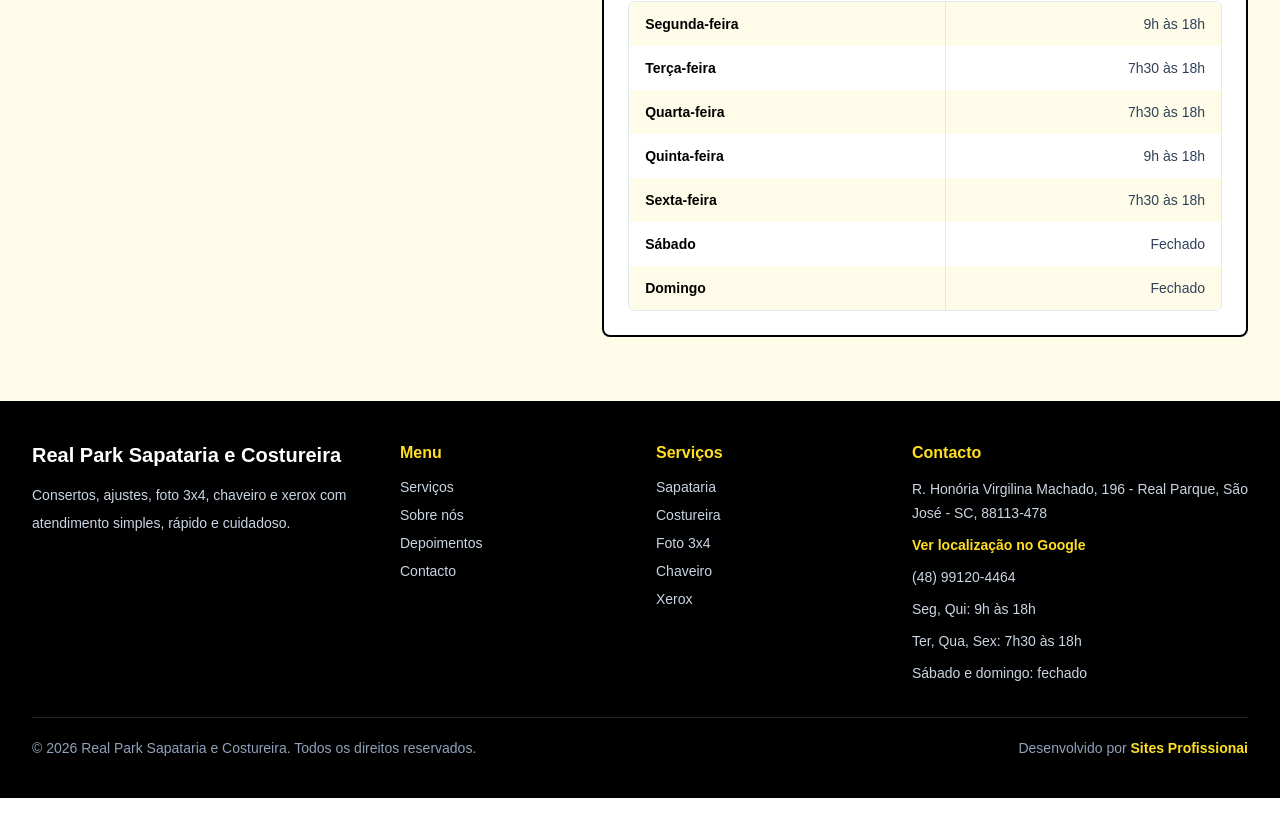
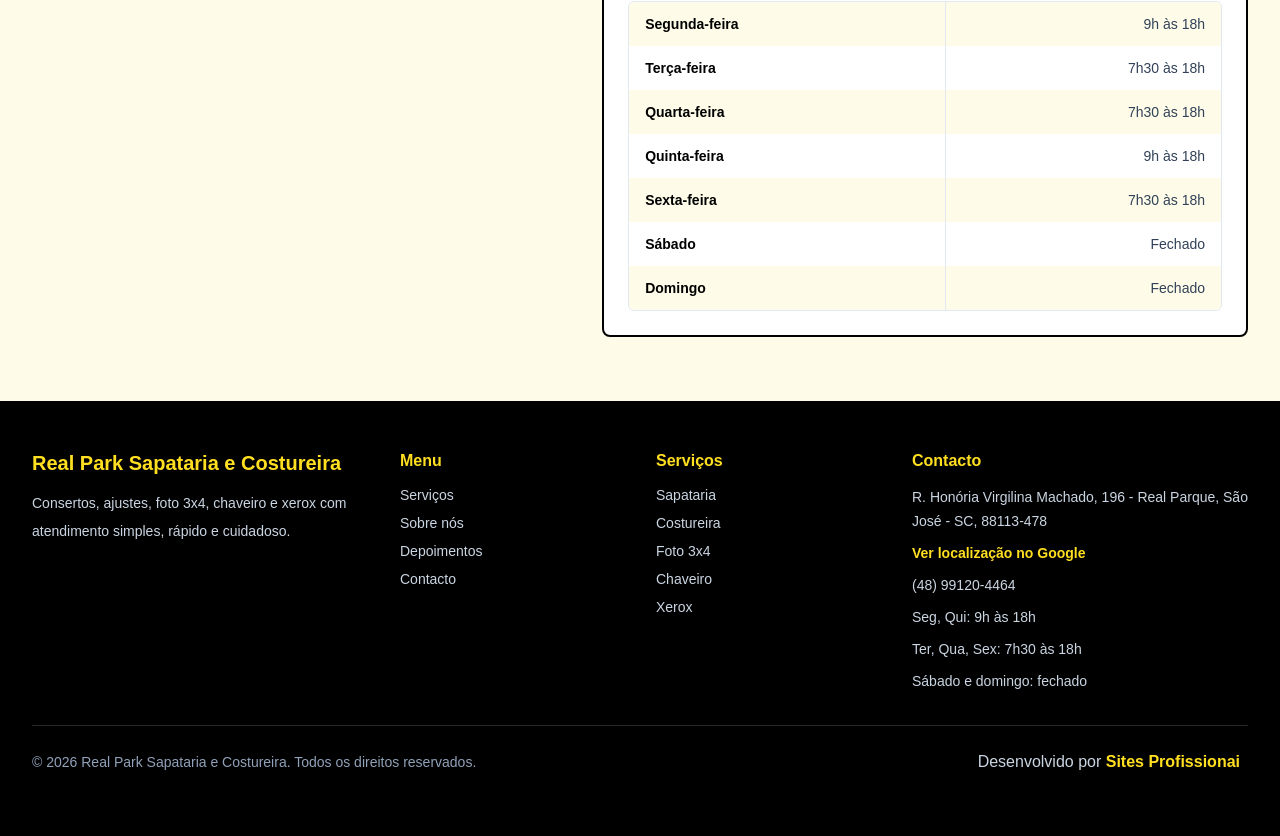
Before and after one commit to Ese-Fapo/sapaterio, a Next.js app: page / in a window 1280 px wide. Shown: the part 4004-4840 px from the top of the page. Before the commit the page ends 4802 px from the top, so only its background shows below. Built offline with nearby package versions, Linux system fonts and the light colour scheme.

Commit message:
refactor: update footer styling and improve layout structure

```diff
--- a/app/_components/HomeSections.tsx
+++ b/app/_components/HomeSections.tsx
@@ -322,10 +322,10 @@ export function ContactSection() {
 
 export function Footer() {
   return (
-    <footer className="bg-black px-4 py-10 text-white sm:px-6 lg:px-8">
-      <div className="mx-auto grid max-w-7xl gap-8 md:grid-cols-2 lg:grid-cols-[1.2fr_0.8fr_0.8fr_1.2fr]">
-        <div>
-          <p className="text-lg font-bold sm:text-xl">Real Park Sapataria e Costureira</p>
+    <footer className="relative bg-black px-4 pt-10 pb-24 text-white sm:px-6 sm:pt-12 sm:pb-28 lg:px-8">
+      <div className="mx-auto grid max-w-7xl gap-8 grid-cols-1 sm:grid-cols-2 lg:grid-cols-[1.2fr_0.8fr_0.8fr_1.2fr]">
+        <div className="sm:col-span-2 lg:col-span-1">
+          <p className="text-lg font-semibold sm:text-xl text-yellow-300">Real Park Sapataria e Costureira</p>
           <p className="mt-3 max-w-md text-sm leading-7 text-slate-300">
             Consertos, ajustes, foto 3x4, chaveiro e xerox com atendimento
             simples, rápido e cuidadoso.
@@ -373,7 +373,7 @@ export function Footer() {
       </div>
       <div className="mx-auto mt-8 flex max-w-7xl flex-col gap-2 border-t border-white/15 pt-5 text-sm text-slate-400 sm:flex-row sm:items-center sm:justify-between">
         <p>© 2026 Real Park Sapataria e Costureira. Todos os direitos reservados.</p>
-        <p>
+        <p className="z-20 bg-black/90 px-2 py-1 text-right text-sm text-slate-300 shadow-sm sm:text-base">
           Desenvolvido por{" "}
           <a
             href="https://sitesprofissionai.com/"
@@ -396,7 +396,7 @@ export function FloatingActions() {
         href={whatsappLink}
         target="_blank"
         rel="noreferrer"
-        className="whatsapp-beat relative flex size-16 items-center justify-center rounded-full bg-[#25d366] text-white shadow-2xl ring-4 ring-white transition hover:-translate-y-0.5 hover:bg-[#1ebe5d] sm:size-20"
+        className="whatsapp-beat relative flex h-16 w-16 items-center justify-center rounded-full bg-[#25d366] text-white shadow-2xl ring-4 ring-white transition hover:-translate-y-0.5 hover:bg-[#1ebe5d] sm:h-20 sm:w-20"
         aria-label="Enviar mensagem pelo WhatsApp"
       >
         <span className="absolute inset-0 rounded-full bg-[#25d366]/40" aria-hidden="true" />
--- a/app/layout.tsx
+++ b/app/layout.tsx
@@ -9,6 +9,7 @@ const siteDescription =
   "Servicos de sapataria, costureira, xerox, chaveiro e foto 3x4 com atendimento rapido e profissional."
 const logoUrl = "/logo.svg"
 const shareImageUrl = "/og-image.png"
+const shareImageAbsoluteUrl = `${siteUrl}${shareImageUrl}`
 
 const structuredData = {
   "@context": "https://schema.org",
@@ -17,7 +18,7 @@ const structuredData = {
   description: siteDescription,
   url: siteUrl,
   logo: `${siteUrl}${logoUrl}`,
-  image: `${siteUrl}${shareImageUrl}`,
+  image: shareImageAbsoluteUrl,
 }
 
 export const metadata = {
@@ -48,7 +49,7 @@ export const metadata = {
     type: "website",
     images: [
       {
-        url: shareImageUrl,
+        url: shareImageAbsoluteUrl,
         width: 1200,
         height: 630,
         alt: `${siteName} logo`,
@@ -59,7 +60,7 @@ export const metadata = {
     card: "summary_large_image",
     title: siteName,
     description: siteDescription,
-    images: [shareImageUrl],
+    images: [shareImageAbsoluteUrl],
   },
 }
 
```
